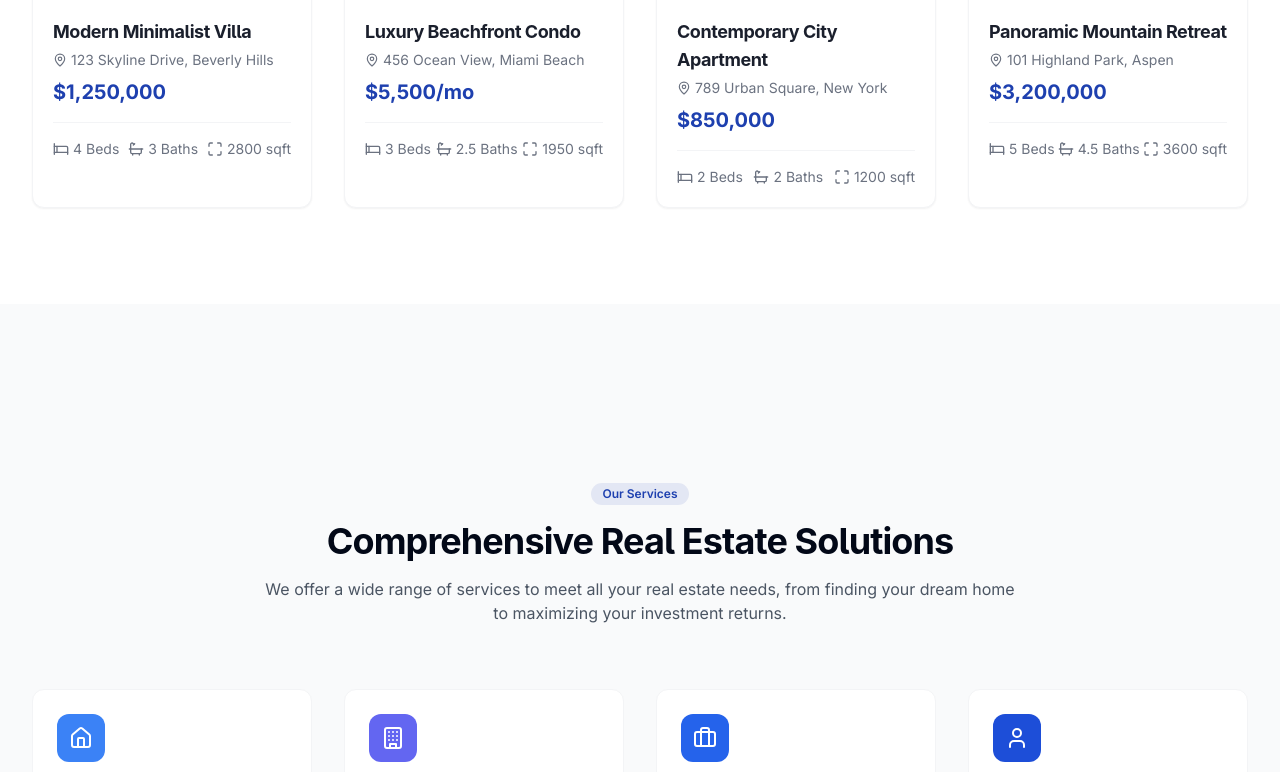
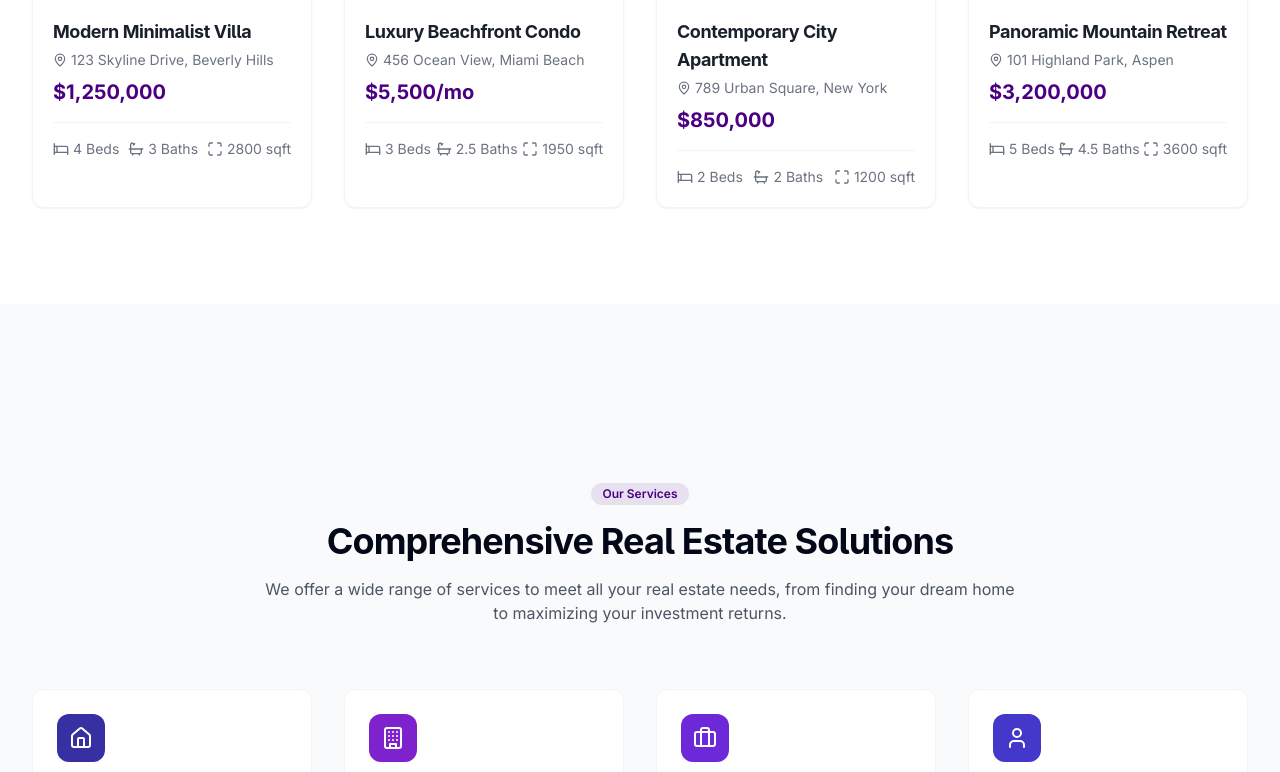
Before and after one commit to siva0704/realty-zen-space-08, a React (Vite) app: page / in a window 1280 px wide. Shown: the part 1348-2120 px from the top of the page. Built offline with nearby package versions, Linux system fonts and the light colour scheme.

Commit message:
Refactor code
The code has been refactored.

```diff
--- a/src/components/Services.tsx
+++ b/src/components/Services.tsx
@@ -11,28 +11,28 @@ const servicesData = [
     title: "Buying Property",
     description: "Find your dream property with our expert guidance through the entire buying process.",
     icon: Home,
-    color: "bg-blue-500",
+    color: "bg-indigo-800",
   },
   {
     id: 2,
     title: "Selling Property",
     description: "Get the best value for your property with our strategic marketing and negotiation.",
     icon: Building,
-    color: "bg-indigo-500",
+    color: "bg-purple-700",
   },
   {
     id: 3,
     title: "Property Management",
     description: "Maximize your investment with our comprehensive property management services.",
     icon: Briefcase,
-    color: "bg-blue-600",
+    color: "bg-violet-700",
   },
   {
     id: 4,
     title: "Investment Consulting",
     description: "Make informed decisions with our expert real estate investment consulting.",
     icon: User,
-    color: "bg-blue-700",
+    color: "bg-indigo-700",
   }
 ];
 
--- a/src/index.css
+++ b/src/index.css
@@ -1,4 +1,3 @@
-
 @import url('https://fonts.googleapis.com/css2?family=Inter:wght@100;200;300;400;500;600;700;800;900&display=swap');
 
 @tailwind base;
@@ -16,16 +15,16 @@
     --popover: 0 0% 100%;
     --popover-foreground: 222.2 84% 4.9%;
 
-    --primary: 217 91% 60%;
-    --primary-foreground: 210 40% 98%;
+    --primary: 270 75% 40%;
+    --primary-foreground: 270 40% 98%;
 
-    --secondary: 210 40% 96.1%;
+    --secondary: 270 40% 96.1%;
     --secondary-foreground: 222.2 47.4% 11.2%;
 
-    --muted: 210 40% 96.1%;
+    --muted: 270 40% 96.1%;
     --muted-foreground: 215.4 16.3% 46.9%;
 
-    --accent: 217 91% 60%;
+    --accent: 276 75% 53%;
     --accent-foreground: 222.2 47.4% 11.2%;
 
     --destructive: 0 84.2% 60.2%;
@@ -44,7 +43,7 @@
     --sidebar-accent: 240 4.8% 95.9%;
     --sidebar-accent-foreground: 240 5.9% 10%;
     --sidebar-border: 220 13% 91%;
-    --sidebar-ring: 217 91% 60%;
+    --sidebar-ring: 270 75% 40%;
   }
 
   .dark {
@@ -57,7 +56,7 @@
     --popover: 222.2 84% 4.9%;
     --popover-foreground: 210 40% 98%;
 
-    --primary: 217 91% 60%;
+    --primary: 270 75% 40%;
     --primary-foreground: 222.2 47.4% 11.2%;
 
     --secondary: 217.2 32.6% 17.5%;
@@ -77,12 +76,12 @@
     --ring: 212.7 26.8% 83.9%;
     --sidebar-background: 240 5.9% 10%;
     --sidebar-foreground: 240 4.8% 95.9%;
-    --sidebar-primary: 217 91% 60%;
+    --sidebar-primary: 270 75% 40%;
     --sidebar-primary-foreground: 0 0% 100%;
     --sidebar-accent: 240 3.7% 15.9%;
     --sidebar-accent-foreground: 240 4.8% 95.9%;
     --sidebar-border: 240 3.7% 15.9%;
-    --sidebar-ring: 217 91% 60%;
+    --sidebar-ring: 270 75% 40%;
   }
 }
 
--- a/tailwind.config.ts
+++ b/tailwind.config.ts
@@ -68,11 +68,11 @@ export default {
 					ring: 'hsl(var(--sidebar-ring))'
 				},
 				estate: {
-					blue: '#1E40AF',
+					blue: '#4B0082', // Deep indigo - blueberry color
 					dark: '#1A1F2C',
 					light: '#F6F6F7',
 					muted: '#8A898C',
-					accent: '#3B82F6',
+					accent: '#8A2BE2', // Blueviolet - blueberry accent
 				}
 			},
 			borderRadius: {
```
